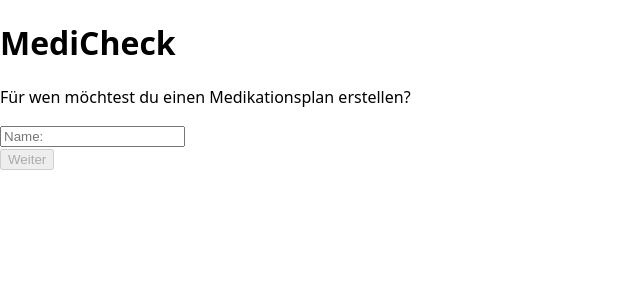
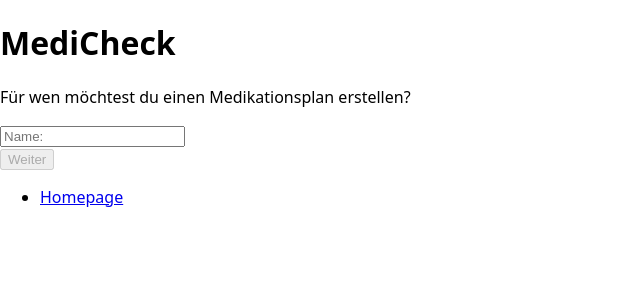
Before and after one commit to rueveydaakuel/MediCeck, a Next.js app: page / in a window 1280 px wide. Shown: the top 300 px of the page, without its empty margins (0-640 px from the left). Built offline with nearby package versions, Linux system fonts and the light colour scheme.

Commit message:
create and add navigation

```diff
--- a/components/Homepage/index.js
+++ b/components/Homepage/index.js
@@ -1,4 +1,5 @@
 import { useState } from "react";
+import Navigation from "../Navigation/index.js";
 
 export default function Homepage() {
   const [name, setName] = useState("");
@@ -38,6 +39,9 @@ export default function Homepage() {
           Weiter
         </button>
       </main>
+      <footer>
+        <Navigation />
+      </footer>
     </div>
   );
 }
--- a/components/Navigation/index.js
+++ b/components/Navigation/index.js
@@ -0,0 +1,15 @@
+Navigation;
+
+import Link from "next/link";
+
+export default function Navigation() {
+  return (
+    <nav>
+      <ul>
+        <li>
+          <Link href="/">Homepage</Link>
+        </li>
+      </ul>
+    </nav>
+  );
+}
```
